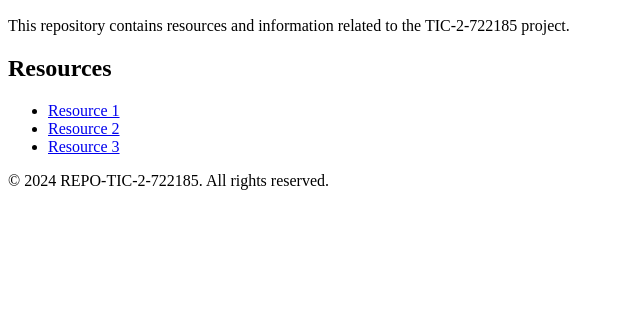
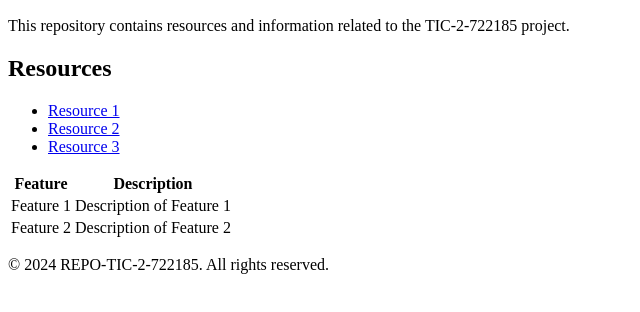
Before and after one commit to contrererick-ids/REPO-TIC-2-722185, a plain HTML site: page index.html in a window 1280 px wide. Shown: the part 110-422 px from the top of the page, without its empty margins (0-640 px from the left). Drawn offline with Linux system fonts and the light colour scheme.

Commit message:
Create rama-1 branch and modify index.html

```diff
--- a/index.html
+++ b/index.html
@@ -23,6 +23,22 @@
                 <li><a href="resource3.html">Resource 3</a></li>
             </ul>
         </section>
+        <section>
+            <table>
+                <tr>
+                    <th>Feature</th>
+                    <th>Description</th>
+                </tr>
+                <tr>
+                    <td>Feature 1</td>
+                    <td>Description of Feature 1</td>
+                </tr>
+                <tr>
+                    <td>Feature 2</td>
+                    <td>Description of Feature 2</td>
+                </tr>
+            </table>
+        </section>
     </main>
     <footer>
         <p>&copy; 2024 REPO-TIC-2-722185. All rights reserved.</p>
```
